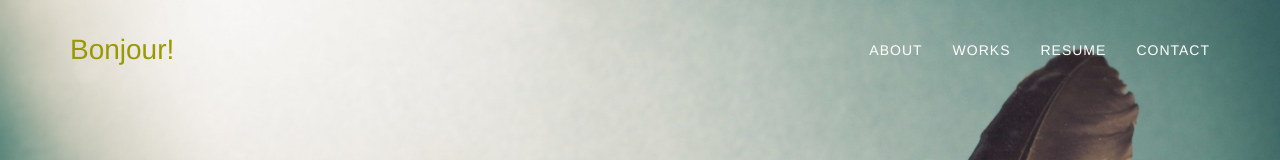
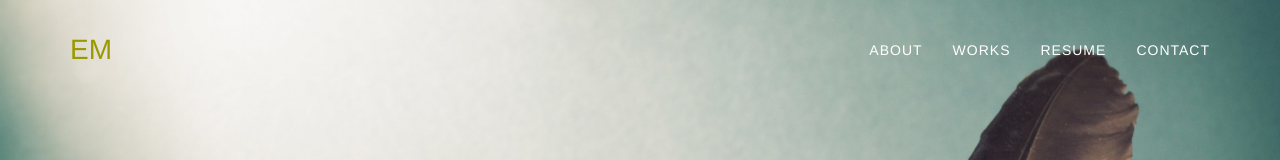
Before and after one commit to emtzv92/emtzv92.github.io, a plain HTML site: page index.html in a window 1280 px wide. Shown: the top 160 px of the page. Drawn offline with nearby package versions, Linux system fonts and the light colour scheme; a script that the page names is missing.

Commit message:
small character

```diff
--- a/index.html
+++ b/index.html
@@ -29,7 +29,7 @@
                     <span class="icon-bar"></span>
                     <span class="icon-bar"></span>
                 </button>
-                <a class="navbar-brand page-scroll" href="#page-top">Bonjour!</a>
+                <a class="navbar-brand page-scroll" href="#page-top">EM</a>
             </div>
 
             <!-- Collects the nav links, forms, and other content for toggling -->
```
